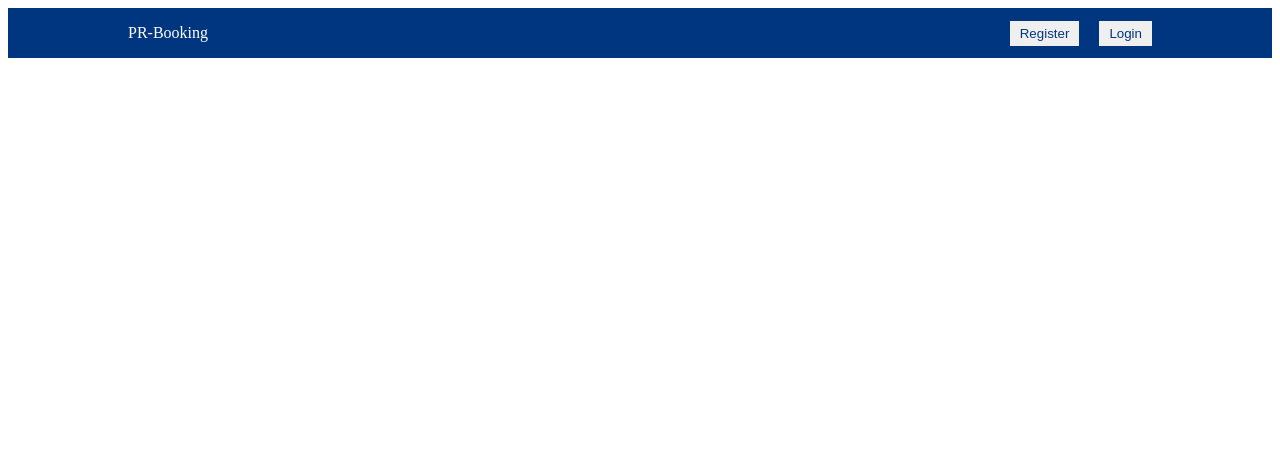
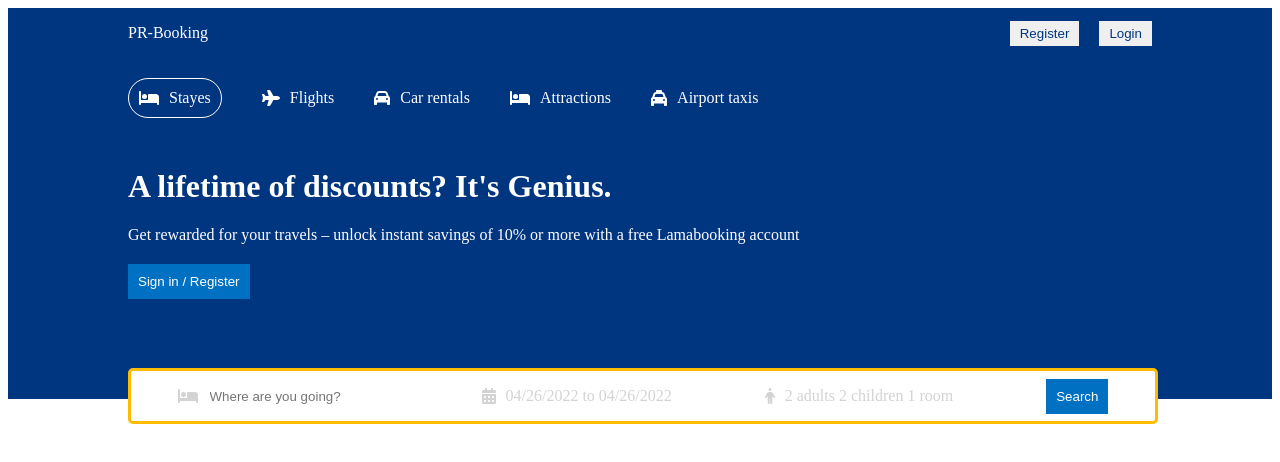
Before and after one commit to praba13/booking, a React (Create React App) app: page / in a window 1280 px wide. Shown: the top 462 px of the page. Built offline with nearby package versions, Linux system fonts and the light colour scheme.

Commit message:
Header search bar date finished

```diff
--- a/package.json
+++ b/package.json
@@ -3,10 +3,16 @@
   "version": "0.1.0",
   "private": true,
   "dependencies": {
+    "@fortawesome/fontawesome-svg-core": "^6.1.1",
+    "@fortawesome/free-regular-svg-icons": "^6.1.1",
+    "@fortawesome/free-solid-svg-icons": "^6.1.1",
+    "@fortawesome/react-fontawesome": "^0.1.18",
     "@testing-library/jest-dom": "^5.16.4",
     "@testing-library/react": "^13.1.1",
     "@testing-library/user-event": "^13.5.0",
+    "date-fns": "^2.28.0",
     "react": "^18.0.0",
+    "react-date-range": "^1.4.0",
     "react-dom": "^18.0.0",
     "react-router-dom": "^6.3.0",
     "react-scripts": "5.0.1",
--- /dev/null
+++ b/src/components/header/Header.css
@@ -0,0 +1,85 @@
+.header {
+  background-color: #003580;
+  color: white;
+  display: flex;
+  justify-content: center;
+  position: relative;
+}
+
+.headerContainer {
+  width: 100%;
+  max-width: 1024px;
+  margin: 20px 0px 100px 0px;
+}
+
+.headerList {
+  display: flex;
+  gap: 40px;
+  margin-bottom: 50px;
+}
+
+.headerListItem {
+  display: flex;
+  align-items: center;
+  gap: 10px;
+}
+
+.headerListItem.active {
+  border: 1px solid white;
+  padding: 10px;
+  border-radius: 20px;
+}
+
+.headerDesc {
+  margin: 20px 0px;
+}
+
+.headerBtn {
+  background-color: #0071c2;
+  color: white;
+  font-weight: 500;
+  border: none;
+  padding: 10px;
+  cursor: pointer;
+}
+
+.headerSearch {
+  height: 30px;
+  background-color: white;
+  border: 3px solid #febb02;
+  display: flex;
+  align-items: center;
+  justify-content: space-around;
+  padding: 10px 0px;
+  border-radius: 5px;
+  position: absolute;
+  bottom: -25px;
+  width: 100%;
+  max-width: 1024px;
+}
+
+.headerIcon {
+  color: lightgray;
+}
+
+.headerSearchItem {
+  display: flex;
+  align-items: center;
+  gap: 10px;
+}
+
+.headerSearchInput {
+  border: none;
+  outline: none;
+}
+
+.headerSearchText {
+  color: lightgray;
+  cursor: pointer;
+}
+
+.date {
+  position: absolute;
+  top: 50px;
+  z-index: 2;
+}
--- /dev/null
+++ b/src/components/header/Header.jsx
@@ -0,0 +1,96 @@
+import { useState } from 'react';
+import './Header.css';
+import { FontAwesomeIcon } from '@fortawesome/react-fontawesome';
+import {
+  faBed,
+  faCalendarDays,
+  faCar,
+  faPerson,
+  faPlane,
+  faTaxi
+} from '@fortawesome/free-solid-svg-icons';
+
+import { DateRange } from 'react-date-range';
+import 'react-date-range/dist/styles.css'; // main css file
+import 'react-date-range/dist/theme/default.css'; // theme css file
+import { format } from 'date-fns';
+
+const Header = () => {
+  const [openDate, setOpenDate] = useState(false);
+  const [date, setDate] = useState([
+    { startDate: new Date(), endDate: new Date(), key: 'selection' }
+  ]);
+
+  return (
+    <div className='header'>
+      <div className='headerContainer'>
+        <div className='headerList'>
+          <div className='headerListItem active'>
+            <FontAwesomeIcon icon={faBed} />
+            <span>Stayes</span>
+          </div>
+          <div className='headerListItem'>
+            <FontAwesomeIcon icon={faPlane} />
+            <span>Flights</span>
+          </div>
+          <div className='headerListItem'>
+            <FontAwesomeIcon icon={faCar} />
+            <span>Car rentals</span>
+          </div>
+          <div className='headerListItem'>
+            <FontAwesomeIcon icon={faBed} />
+            <span>Attractions</span>
+          </div>
+          <div className='headerListItem'>
+            <FontAwesomeIcon icon={faTaxi} />
+            <span>Airport taxis</span>
+          </div>
+        </div>
+        <h1 className='headerTitle'>A lifetime of discounts? It's Genius.</h1>
+        <p className='headerDesc'>
+          Get rewarded for your travels – unlock instant savings of 10% or more
+          with a free Lamabooking account
+        </p>
+        <button className='headerBtn'>Sign in / Register</button>
+        <div className='headerSearch'>
+          <div className='headerSearchItem'>
+            <FontAwesomeIcon icon={faBed} className='headerIcon' />
+            <input
+              type='text'
+              className='headerSearchInput'
+              placeholder='Where are you going?'
+            />
+          </div>
+          <div className='headerSearchItem'>
+            <FontAwesomeIcon icon={faCalendarDays} className='headerIcon' />
+            <span
+              onClick={() => setOpenDate(!openDate)}
+              className='headerSearchText'
+            >{`${format(date[0].startDate, 'MM/dd/yyyy')} to ${format(
+              date[0].endDate,
+              'MM/dd/yyyy'
+            )}`}</span>
+            {openDate && (
+              <DateRange
+                editableDateInputs={true}
+                onChange={(item) => setDate([item.selection])}
+                moveRangeOnFirstSelection={false}
+                ranges={date}
+                className='date'
+              />
+            )}
+          </div>
+          <div className='headerSearchItem'>
+            <FontAwesomeIcon icon={faPerson} className='headerIcon' />
+            <span className='headerSearchText'>2 adults 2 children 1 room</span>
+          </div>
+          <div className='headerSearchItem'>
+            <button className='headerBtn'>Search</button>
+          </div>
+        </div>
+      </div>
+    </div>
+  );
+};
+
+export default Header;
--- a/src/pages/home/Home.jsx
+++ b/src/pages/home/Home.jsx
@@ -1,8 +1,14 @@
 import './Home.css';
 import Navbar from '../../components/navbar/Navbar';
+import Header from '../../components/header/Header';
 
 const Home = () => {
-  return <div>{<Navbar />}</div>;
+  return (
+    <div>
+      <Navbar />
+      <Header />
+    </div>
+  );
 };
 
 export default Home;
```
Also changed, not shown: 1 other file (tests, documents, lock files or other folders).
